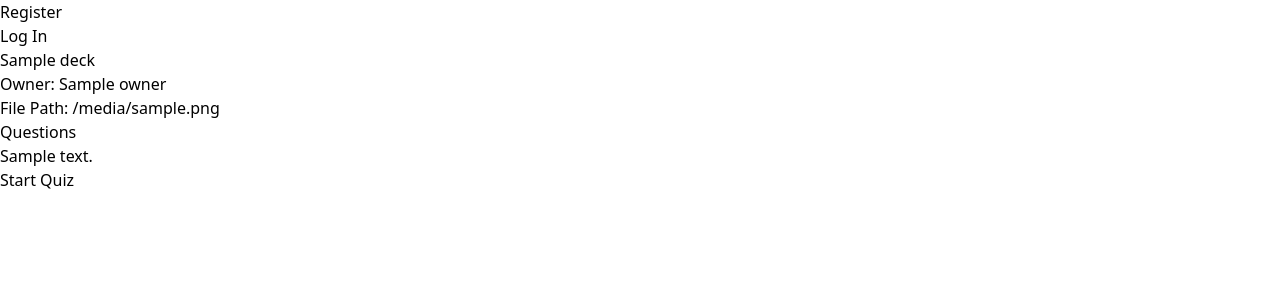
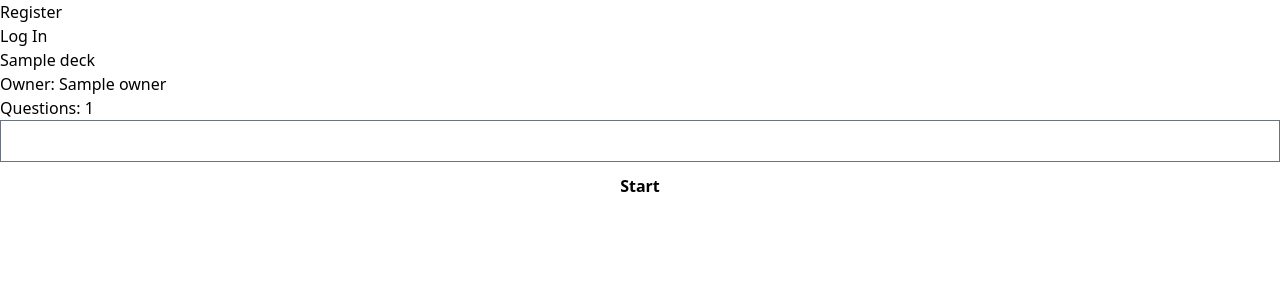
Before and after one commit to LegendaryAKx3/compdecks, a Flask app: template compdecks/templates/content/deck_details.html in a window 1280 px wide. Shown: the top 308 px of the page. Run offline with Flask 3, Linux system fonts and the light colour scheme; the template is opened without the code that fills it: most values are stand-ins (such as "Sample title", 1, 10 or a date in 2020); style sheets or scripts are compiled from the project's sources; some libraries are stand-ins or nearby versions.

Commit message:
delete unused stuff

```diff
--- a/compdecks/templates/content/deck_details.html
+++ b/compdecks/templates/content/deck_details.html
@@ -1,24 +1,18 @@
 {% extends "layout.html" %} {% block title %}{{ deck.id }}{% endblock %} {%
 block body%}
-<h2>{{ deck.name }}</h2>
-<p>Owner: {{ deck.owner }}</p>
-<p>File Path: {{ deck.file_path }}</p>
-<h3>Questions</h3>
-<ul>
-  {% for question in deck.questions %}
-  <li>{{ question.text }}</li>
-  {% if question.type == 'input' %}
-  <input type="text" name="input_{{ question.id }}" placeholder="Your answer" />
-  {% elif question.type == 'multiple_choice' %}
-  <ul>
-    {% for choice in question.choices %}
-    <li>
-      <input type="radio" name="mc_{{ question.id }}" value="{{ choice.id }}" />
-      <label>{{ choice.text }}</label>
-    </li>
-    {% endfor %}
-  </ul>
-  {% endif %} {% endfor %}
-</ul>
-<button id="start-quiz">Start Quiz</button>
+<div>
+  <h2>{{ deck.name }}</h2>
+  <p>Owner: {{ deck.owner }}</p>
+  <h3>Questions: {{ deck.length }}</h3>
+  <form class="flex flex-col" action="/quiz" method="get">
+    <input type="text" name="answer" required autocomplete="off" />
+    <button
+      type="submit"
+      class="px-8 py-3 font-semibold rounded dark:bg-gray-100 dark:text-gray-800"
+    >
+      Start
+    </button>
+  </form>
+</div>
+
 {%endblock%}
```
Also changed, not shown: compdecks/templates/content/question_nav.html (deleted).
